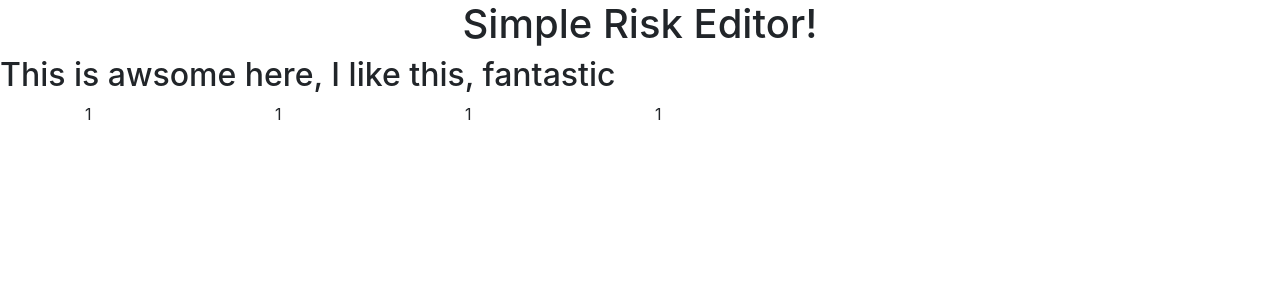
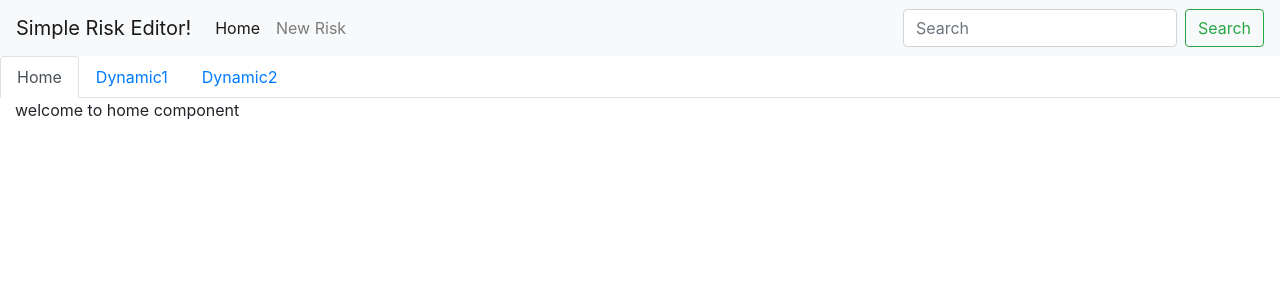
Before and after one commit to rajarajeswaran/riskeditor, an Angular app: page / in a window 1280 px wide. Shown: the top 300 px of the page. Built offline with nearby package versions, Linux system fonts and the light colour scheme.

Commit message:
Creation of dynamic tabs

```diff
--- a/src/app/app.component.html
+++ b/src/app/app.component.html
@@ -1,15 +1,37 @@
 <!--The content below is only a placeholder and can be replaced.-->
-<div style="text-align:center">
-    <h1>
-        Simple {{title}}!
-    </h1>
+<nav class="navbar navbar-expand-lg navbar-light bg-light">
+    <a class="navbar-brand" href="#">Simple {{title}}!</a>
+    <button class="navbar-toggler" type="button" data-toggle="collapse" data-target="#navbarSupportedContent" aria-controls="navbarSupportedContent" aria-expanded="false" aria-label="Toggle navigation">
+    <span class="navbar-toggler-icon"></span>
+  </button>
+    <div class="collapse navbar-collapse" id="navbarSupportedContent">
+        <ul class="navbar-nav mr-auto">
+            <li class="nav-item active">
+                <a class="nav-link" href="#">Home <span class="sr-only">(current)</span></a>
+            </li>
+            <li class="nav-item">
+                <a class="nav-link" href="#" (click)='addDynamictTab()'>New Risk</a>
+            </li>
+        </ul>
+        <form class="form-inline my-2 my-lg-0">
+            <input class="form-control mr-sm-2" type="text" placeholder="Search" aria-label="Search">
+            <button class="btn btn-outline-success my-2 my-sm-0" type="submit">Search</button>
+        </form>
+    </div>
+</nav>
+
+<ul class="nav nav-tabs" id="myTab" role="tablist">
+    <li class="nav-item">
+        <a class="nav-link active" id="home-tab" data-toggle="tab" role="tab" href="#home" aria-controls="home" aria-expanded="true">Home</a>
+    </li>
+    <li class="nav-item" *ngFor='let dynamicTab of dynamicTabs'>
+        <a class="nav-link" id="{{dynamicTab}}-tab" data-toggle="tab" role="tab" href="#{{dynamicTab}}" attr.aria-controls="{{dynamicTab}}">{{dynamicTab}}</a>
+    </li>
+</ul>
+
+<div class="tab-content" id="myTabContent">
+    <div class="tab-pane fade show active" id="home" role="tabpanel" aria-labelledby="home-tab">
+        <app-home></app-home>
+    </div>
+    <div class="tab-pane fade" *ngFor='let dynamicTab of dynamicTabs' id="{{dynamicTab}}" role="tabpanel" attr.aria-labelledby="{{dynamicTab}}">{{dynamicTab}}</div>
 </div>
-<h2> This is awsome here, I like this, fantastic</h2>
-<div class="container">
-    <div class="row">
-        <div class="col-md-2">1</div>
-        <div class="col-md-2">1</div>
-        <div class="col-md-2">1</div>
-        <div class="col-md-2">1</div>
-
-    </div>
--- a/src/app/app.component.ts
+++ b/src/app/app.component.ts
@@ -7,4 +7,10 @@ import { Component } from '@angular/core';
 })
 export class AppComponent {
   title = 'Risk Editor';
+  dynamicTabs:Array<string> = ['Dynamic1','Dynamic2'];
+
+  addDynamictTab():void{
+
+    this.dynamicTabs.push('Dynamic' + this.dynamicTabs.length)
+  }
 }
--- /dev/null
+++ b/src/app/home/home.component.html
@@ -0,0 +1,5 @@
+<div class="container-fluid">
+
+    <span> welcome to home component</span>
+
+</div>
```
Also changed, not shown: src/app/app.module.ts (+8 -2 lines), src/app/home/home.component.ts (added, +10 -0 lines), .angular-cli.json.
